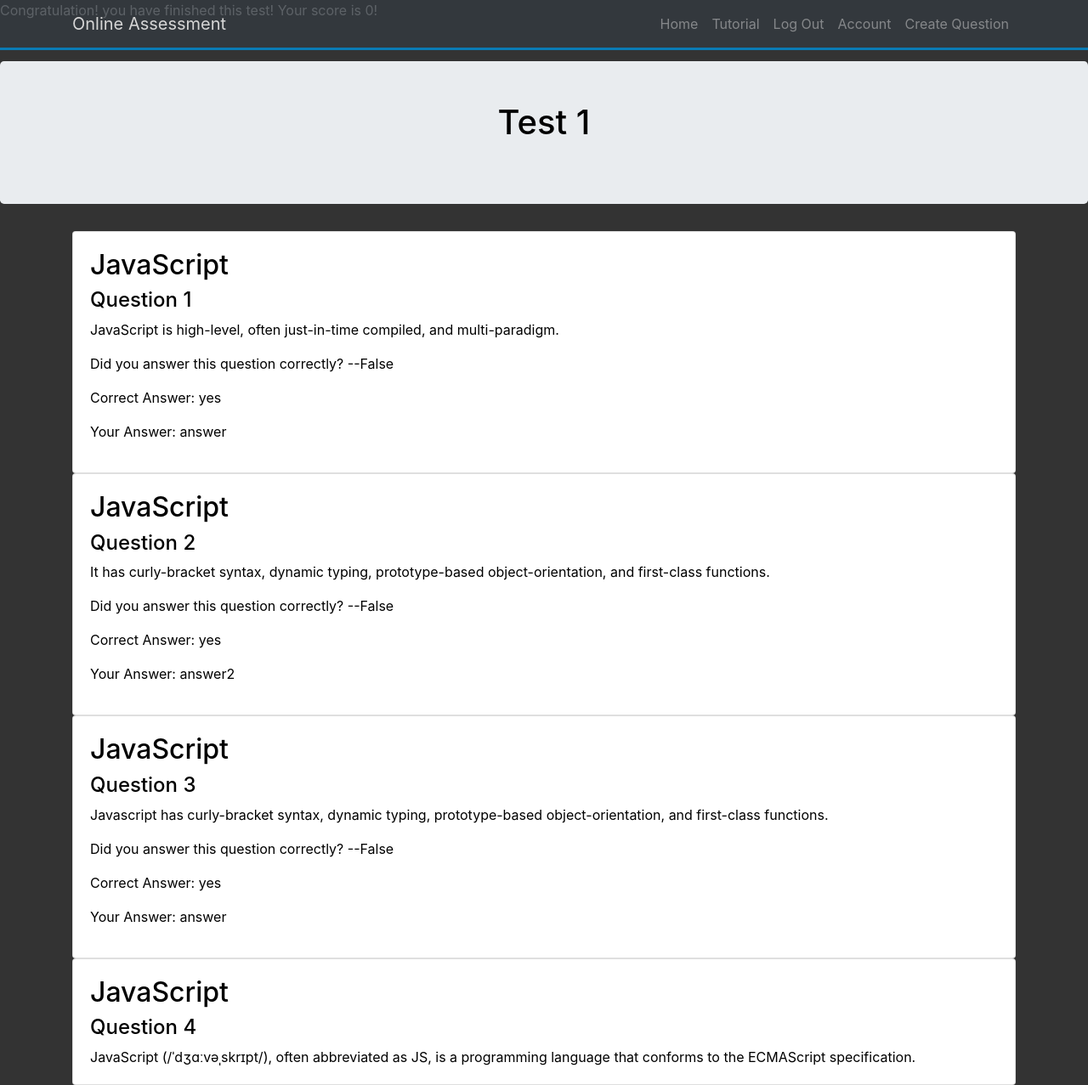
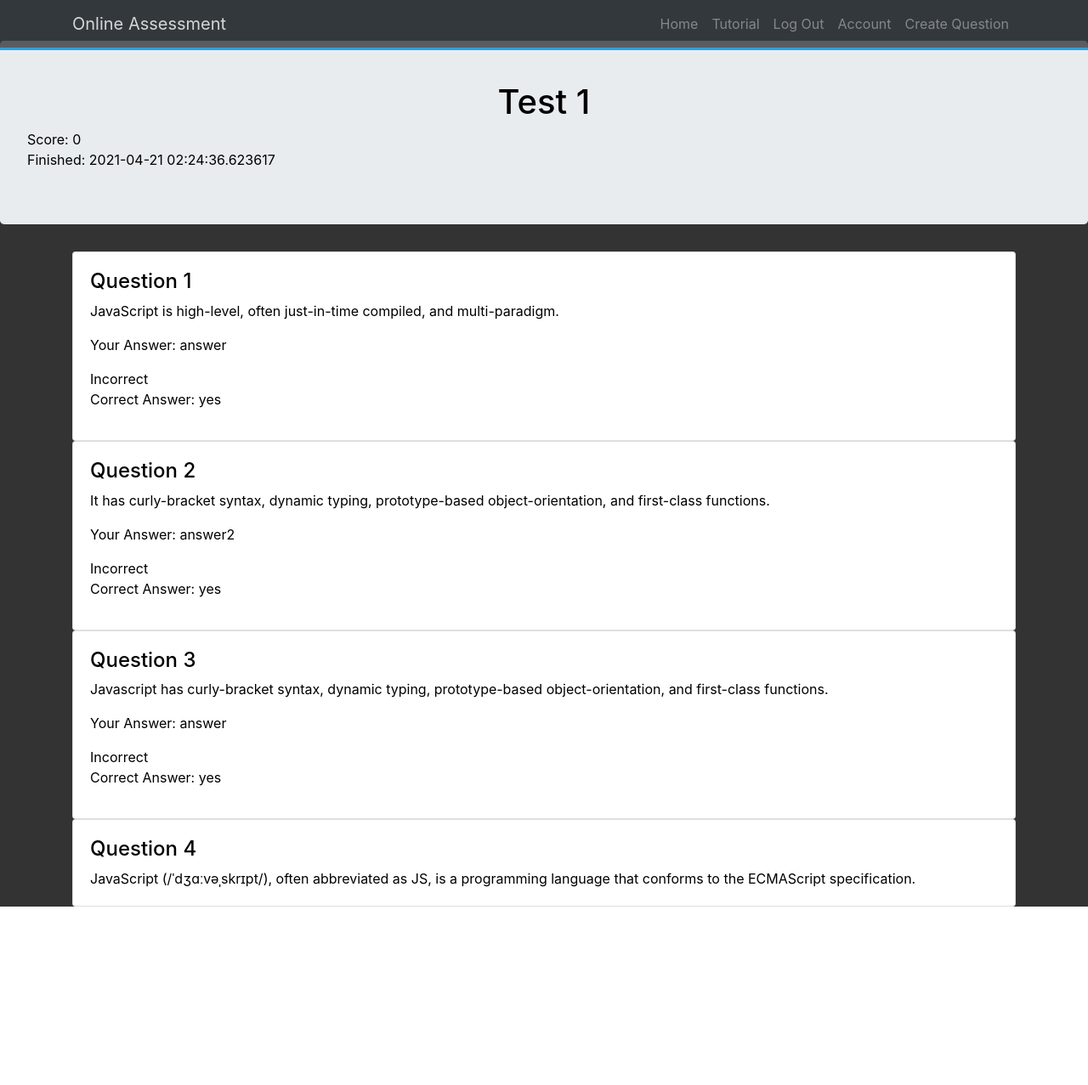
Before and after one commit to Ollie-lee/Agile_Proj2, a Flask app: page /test_results/1 in a window 1280 px wide. Shown: the whole page at 85% size. After the commit the page ends 1067 px from the top, so only its background shows below. Run offline with Flask 2, Linux system fonts and the light colour scheme; a user stored in the database is signed in; data comes from the database, SQL or seed files in the repository; some libraries are stand-ins or nearby versions.

Commit message:
modified test_result page

```diff
--- a/OnlineAssessment/templates/test_results.html
+++ b/OnlineAssessment/templates/test_results.html
@@ -1,26 +1,27 @@
 {% extends "base.html" %}
 {% block content %}
-<span>Congratulation! you have finished this test! Your score is
-	{{calculateScore(answers, test)}}!
-  </span>
-<div class="jumbotron mt-5 pt-5 d-flex justify-content-center" style="color: black;">
-	<h1>Test {{test.id}}</h1>
+<div class="jumbotron mt-5 pt-5" style="color: black;">
+	<h1 class="text-center">Test {{test.id}}</h1>
+	<div class="records"><div class="test-score">Score: <span class="sc">{{calculateScore(answers, test)}}</span></div><div class="test-date"> Finished: {{ test.date }}</div></div>
 </div>
 
 <div class="container" style="color: black;">
 	{% for question in test.questions %}
 	<div class="card">
 		<div class="card-body">
-			<h2>{{ question.title }}</h2>
+			<!--<h2>{{ question.title }}</h2>   d-flex justify-content-center-->
             <h4 class="question_number">Question {{ loop.index }}</h4>
 			<p class="card-text">{{ question.content }}</p>
 
 			<!-- show correct answer and user answer if user has submitted individual question -->
 			{% if checkAnswer(answers, question) or test.finish ==True%}
-			<p>Did you answer this question correctly? --{{showAnswerResult(answers, question)}}</p>
+			<p>Your Answer: {{getUserAnswer(answers, question)}}</p>
+			{% if showAnswerResult(answers, question) %}
+				<span class="correct">Correct!</span>
+			{% else %}
+				<span class="incorrect">Incorrect</span>
 			<p>Correct Answer: {{question.correct_answer}}</p>
-			<p>Your Answer: {{getUserAnswer(answers, question)}}</p>
-
+			{% endif %}
 			{% endif %}
 		</div>
 	</div>
```
